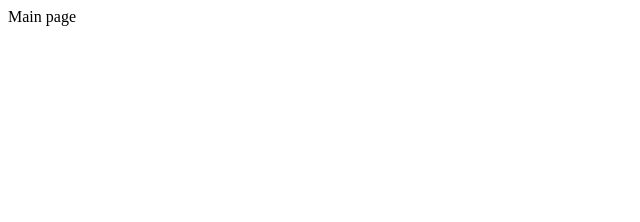
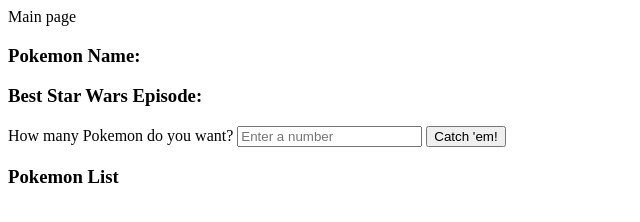
Before and after one commit to craigthompson/wk3-thur-code-along-api-axios, a website built with Vite: page src/index.html in a window 1280 px wide. Shown: the whole page, without its empty margins (0-640 px from the left). Built offline with nearby package versions, Linux system fonts and the light colour scheme.

Commit message:
more boilerplate

```diff
--- a/package.json
+++ b/package.json
@@ -6,7 +6,7 @@
   "type": "module",
   "scripts": {
     "test": "echo \"Error: no test specified\" && exit 1",
-    "dev":"nodemon server/server.js"
+    "dev": "nodemon server/server.js -w src -w server/server.js"
   },
   "keywords": [],
   "author": "",
--- a/src/index.html
+++ b/src/index.html
@@ -7,6 +7,20 @@
 </head>
 <body>
     <div>Main page</div>
+
+    <h3>Pokemon Name:</h3>
+    <p id="poke-name"></p>
+
+    <h3>Best Star Wars Episode:</h3>
+    <p id="star-wars-movie"></p>
+
+    <label>How many Pokemon do you want?</label>
+    <input type="text" placeholder="Enter a number">
+    <button>Catch 'em!</button>
+
+    <h3>Pokemon List</h3>
+    <ul id="poke-list"></ul>
+
 </body>
 <script src="../src/main.js" type="module"></script>
 </html>
```
Also changed, not shown: src/main.js (line endings or trailing spaces), 1 other file.
